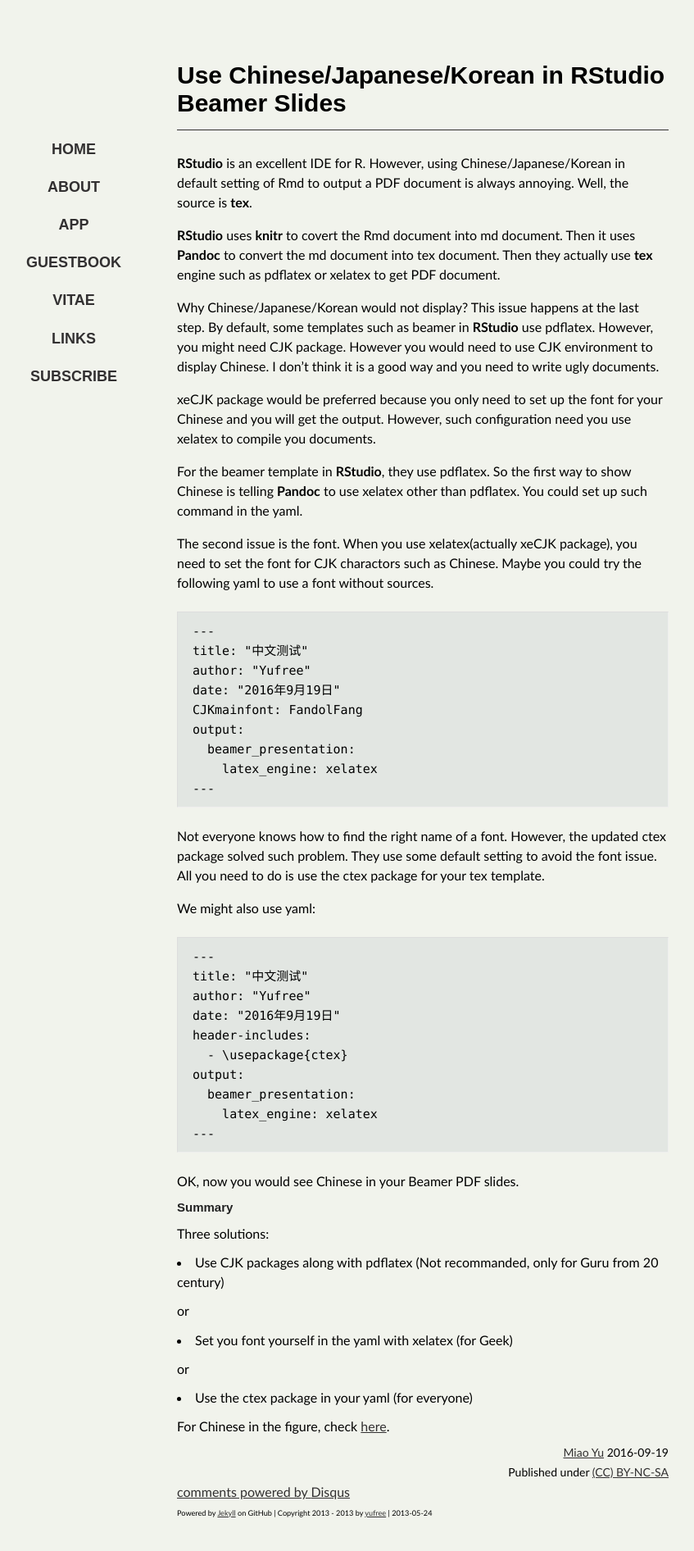
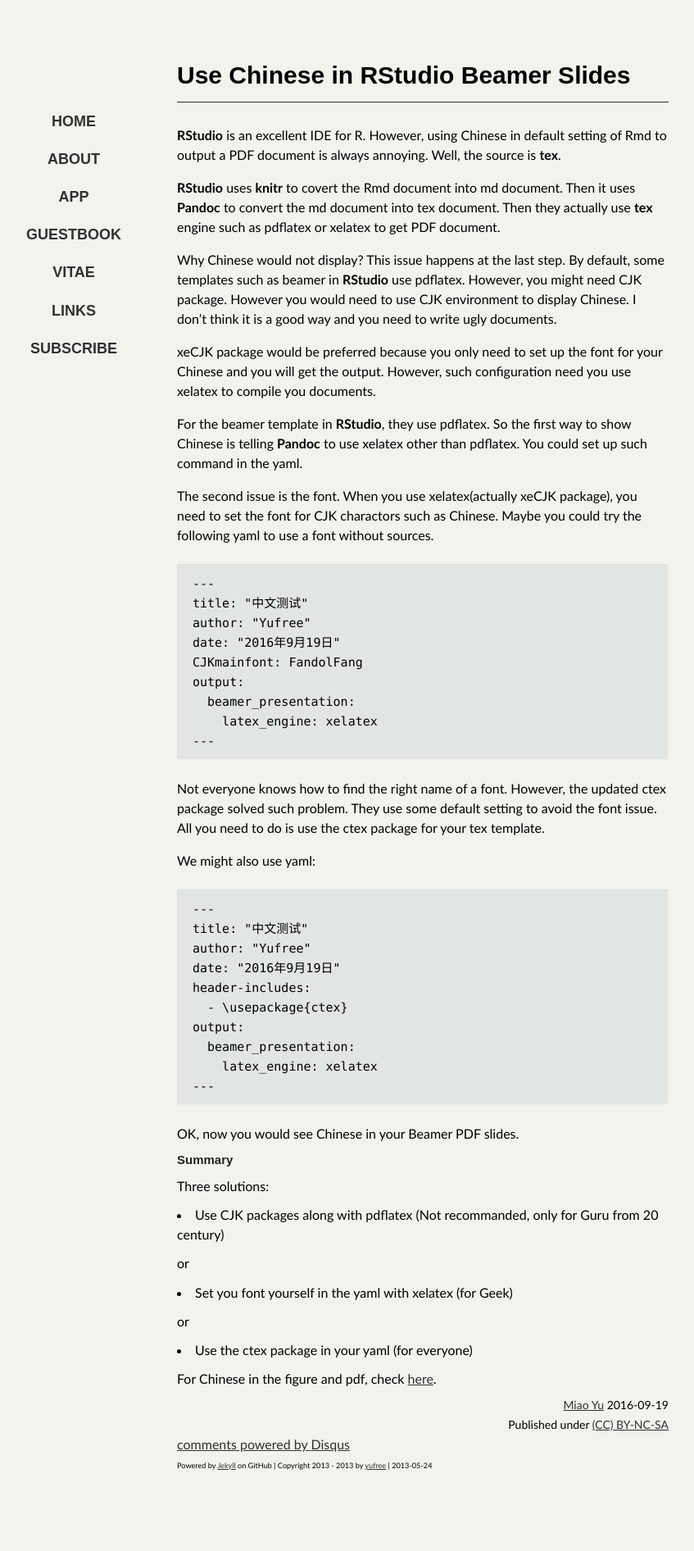
Before and after one commit to yufree/blog, a Jekyll site: the page built from _posts/2016-09-19-beamer-in-chinese.md, in a window 1280 px wide. Shown: the whole page at 82% size, without its empty margins (124-971 px from the left). Built offline with Jekyll 4.4.1, drawn with Linux system fonts in a browser that asks for light colours; some web fonts are replaced; comment, search, counter and statistics services are not loaded; after the commit the page ends 1834 px from its top, so only the background shows below that.

Commit message:
update post name

```diff
--- a/_posts/2016-09-19-beamer-in-chinese.md
+++ b/_posts/2016-09-19-beamer-in-chinese.md
@@ -1,13 +1,13 @@
 ---
 layout: post
-title: Use Chinese/Japanese/Korean in RStudio Beamer Slides
+title: Use Chinese in RStudio Beamer Slides
 ---
 
-**RStudio** is an excellent IDE for R. However, using Chinese/Japanese/Korean in default setting of Rmd to output a PDF document is always annoying. Well, the source is **tex**.
+**RStudio** is an excellent IDE for R. However, using Chinese in default setting of Rmd to output a PDF document is always annoying. Well, the source is **tex**.
 
 **RStudio** uses **knitr** to covert the Rmd document into md document. Then it uses **Pandoc** to convert the md document into tex document. Then they actually use **tex** engine such as pdflatex or xelatex to get PDF document.
 
-Why Chinese/Japanese/Korean would not display? This issue happens at the last step. By default, some templates such as beamer in **RStudio** use pdflatex. However, you might need CJK package. However you would need to use CJK environment to display Chinese. I don't think it is a good way and you need to write ugly documents.
+Why Chinese would not display? This issue happens at the last step. By default, some templates such as beamer in **RStudio** use pdflatex. However, you might need CJK package. However you would need to use CJK environment to display Chinese. I don't think it is a good way and you need to write ugly documents.
 
 xeCJK package would be preferred because you only need to set up the font for your Chinese and you will get the output. However, such configuration need you use xelatex to compile you documents.
 
@@ -60,4 +60,4 @@
 
 - Use the ctex package in your yaml (for everyone)
 
-For Chinese in the figure, check [here](http://yufree.cn/blog/2014/07/21/rmd-to-pdf.html).
+For Chinese in the figure and pdf, check [here](http://yufree.cn/blog/2014/07/21/rmd-to-pdf.html).
```
